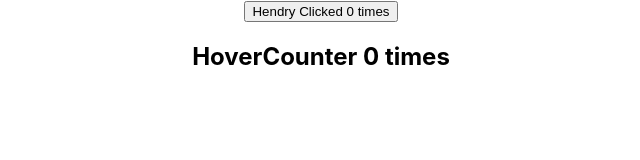
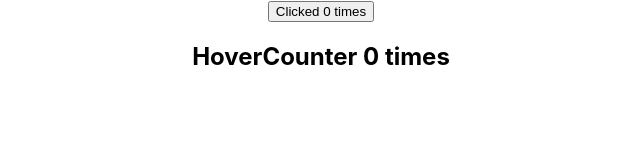
Before and after one commit to harislee168/first-react, a React (Create React App) app: page / in a window 1280 px wide. Shown: the top 160 px of the page, without its empty margins (319-959 px from the left). Built offline with nearby package versions, Linux system fonts and the light colour scheme.

Commit message:
render props

```diff
--- a/src/App.js
+++ b/src/App.js
@@ -20,6 +20,10 @@
 import ErrorBoundary from './components/Basic/ErrorBoundary';
 import ClickCounter from './components/Basic/HigherOrderComponent/ClickCounter';
 import HoverCounter from './components/Basic/HigherOrderComponent/HoverCounter';
+import ClickCounterTwo from './components/Basic/RenderProps/ClickCounterTwo';
+import HoverCounterTwo from './components/Basic/RenderProps/HoverCounterTwo';
+import User from './components/Basic/RenderProps/User';
+import CounterTwo from './components/Basic/RenderProps/CounterTwo';
 
 
 function App() {
@@ -56,8 +60,13 @@
         <ErrorBoundary>
           <Hero name='Joker' />
         </ErrorBoundary> */}
-        <ClickCounter name='Hendry'/>
-        <HoverCounter />
+        {/* <ClickCounter name='Hendry'/>
+        <HoverCounter /> */}
+        {/* <ClickCounterTwo />
+        <HoverCounterTwo />
+        <User name={(isLoggedIn) => {return isLoggedIn? 'Jack':'Collin'}}/> */}
+        <CounterTwo render={(count, increaseCount) => { return (<ClickCounterTwo count={count} increaseCount={increaseCount} />)}} />
+        <CounterTwo render={(count, increaseCount) => { return (<HoverCounterTwo count={count} increaseCount={increaseCount} />)}} />
       </div>
     </div>
   );
--- /dev/null
+++ b/src/components/Basic/RenderProps/ClickCounterTwo.js
@@ -0,0 +1,14 @@
+import React, { Component } from 'react'
+
+class ClickCounterTwo extends Component {
+
+  render() {
+    return (
+      <div>
+        <button onClick={this.props.increaseCount}> Clicked {this.props.count} times</button>
+      </div>
+    )
+  }
+}
+
+export default ClickCounterTwo
--- /dev/null
+++ b/src/components/Basic/RenderProps/CounterTwo.js
@@ -0,0 +1,26 @@
+import React, { Component } from 'react'
+
+class CounterTwo extends Component {
+
+  constructor(props) {
+    super(props)
+    this.state = {
+       count: 0
+    }
+  }
+
+  increaseCount = () => {
+    this.setState((prevState) => {
+      return {count: prevState.count + 1}
+    })
+  }
+
+  render() {
+    return (
+      <div>{this.props.render(this.state.count, this.increaseCount)}</div>
+    )
+
+  }
+}
+
+export default CounterTwo
--- /dev/null
+++ b/src/components/Basic/RenderProps/HoverCounterTwo.js
@@ -0,0 +1,12 @@
+import React, { Component } from 'react'
+
+class HoverCounterTwo extends Component {
+
+  render() {
+    return (
+      <h2 onMouseOver={this.props.increaseCount}>HoverCounter {this.props.count} times</h2>
+    )
+  }
+}
+
+export default HoverCounterTwo
--- /dev/null
+++ b/src/components/Basic/RenderProps/User.js
@@ -0,0 +1,13 @@
+import React, { Component } from 'react'
+
+class User extends Component {
+  render() {
+    return (
+      <div>
+        Hello {this.props.name(true)}
+      </div>
+    )
+  }
+}
+
+export default User
```
